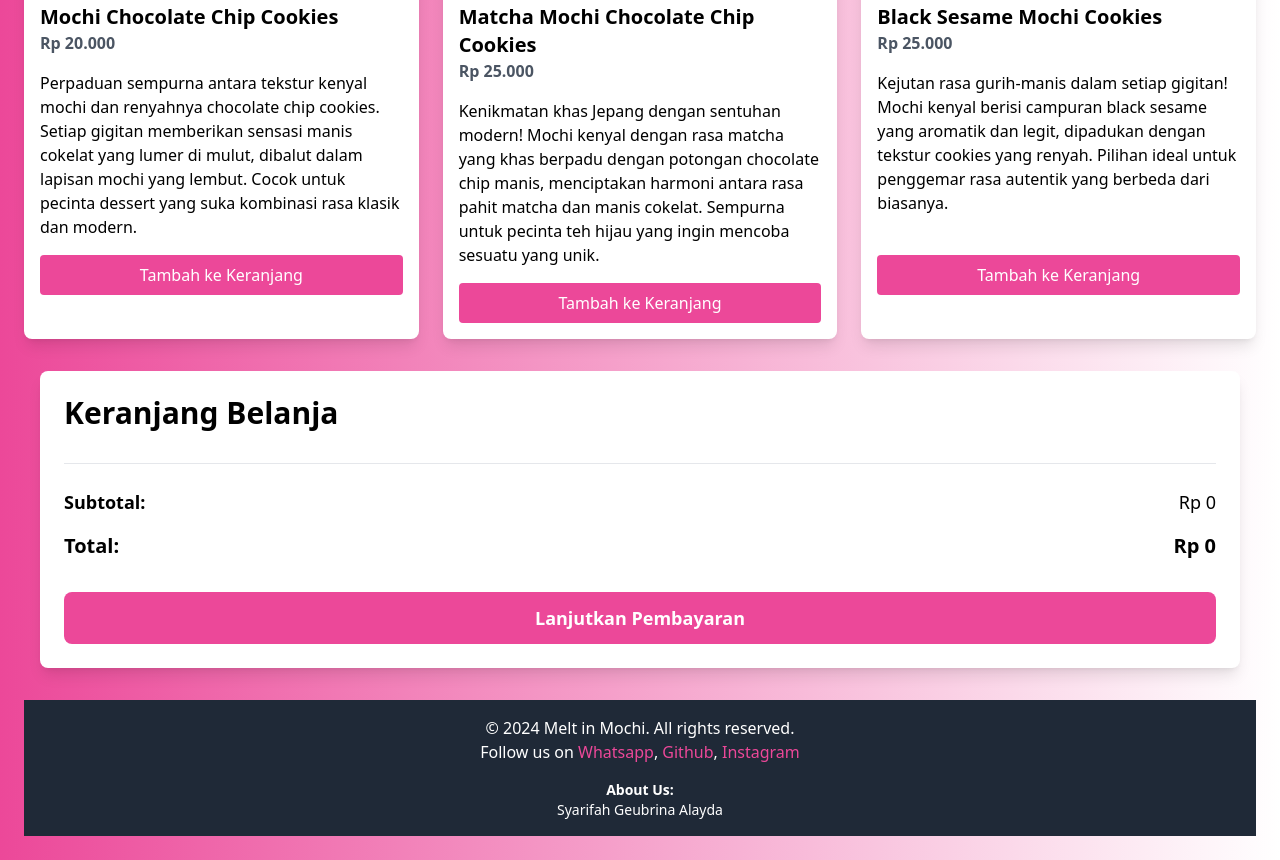
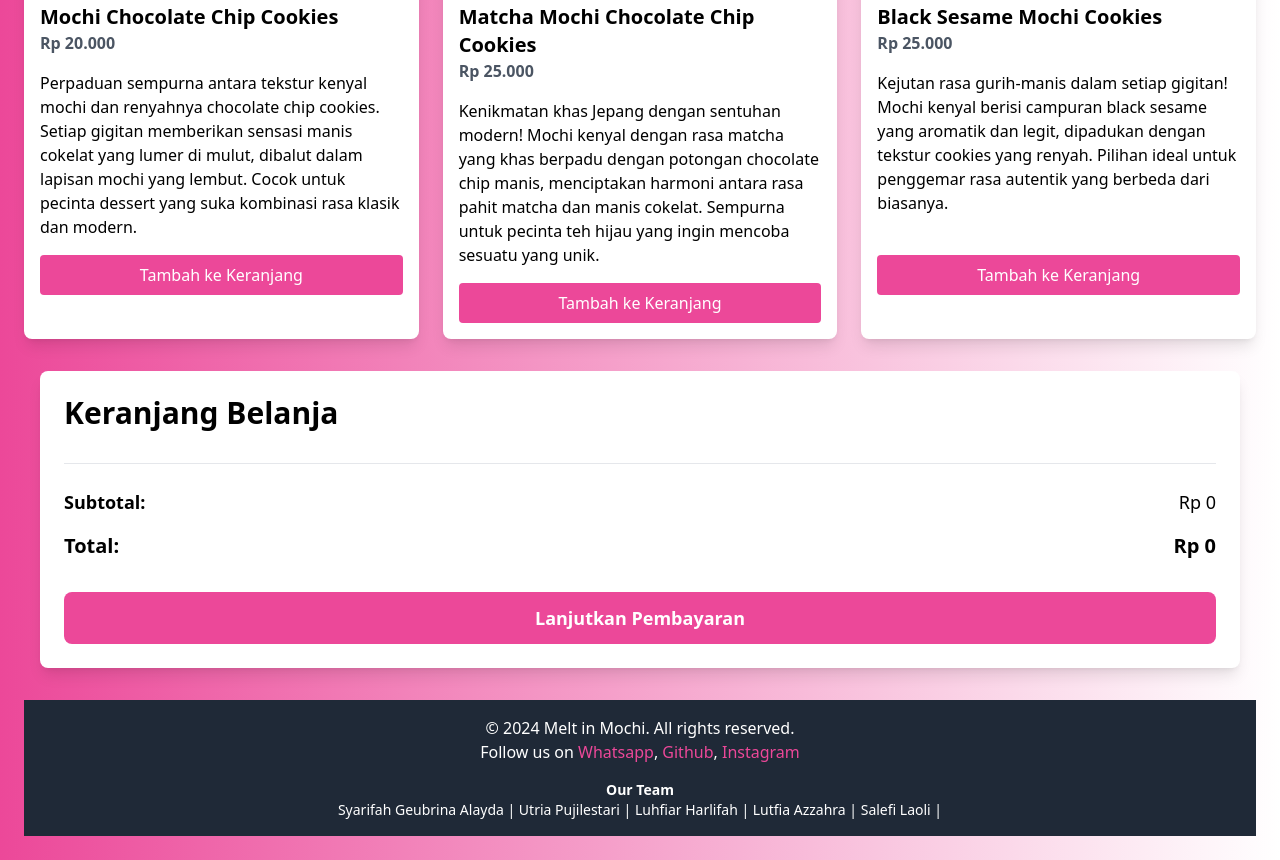
Before and after one commit to Geubrinaa/MeltInMochi, a plain HTML site: page utama.html in a window 1280 px wide. Shown: the part 2205-3065 px from the top of the page. Drawn offline with nearby package versions, Linux system fonts and the light colour scheme.

Commit message:
changes footer

```diff
--- a/utama.html
+++ b/utama.html
@@ -384,9 +384,13 @@
           >
         </p>
         <div class="mt-4 text-sm">
-          <p class="font-semibold"> About Us:</p>
+          <p class="font-semibold"> Our Team </p>
           <p>
-            Syarifah Geubrina Alayda
+            Syarifah Geubrina Alayda |
+            Utria Pujilestari |
+            Luhfiar Harlifah |
+            Lutfia Azzahra |
+            Salefi Laoli |
           </p>
         </div>
       </div>
```
